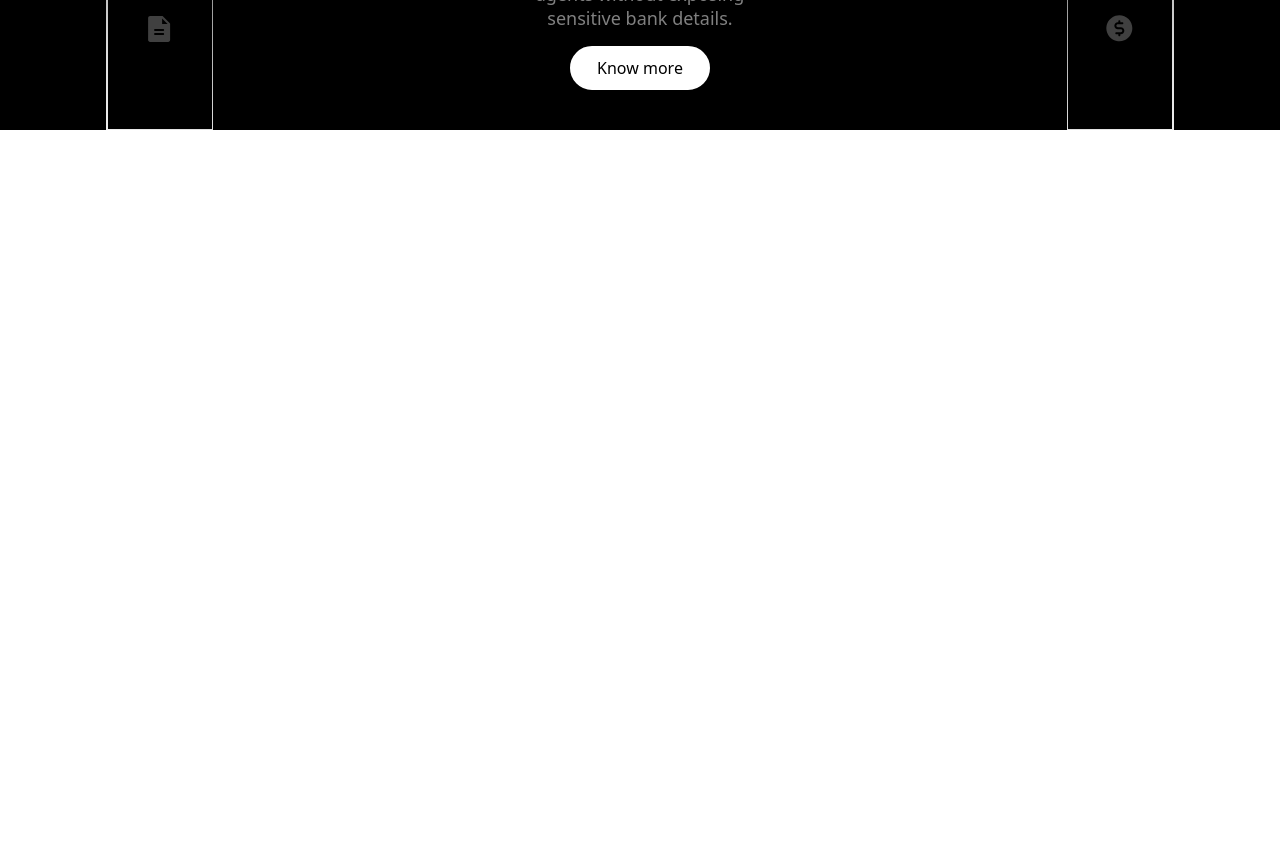
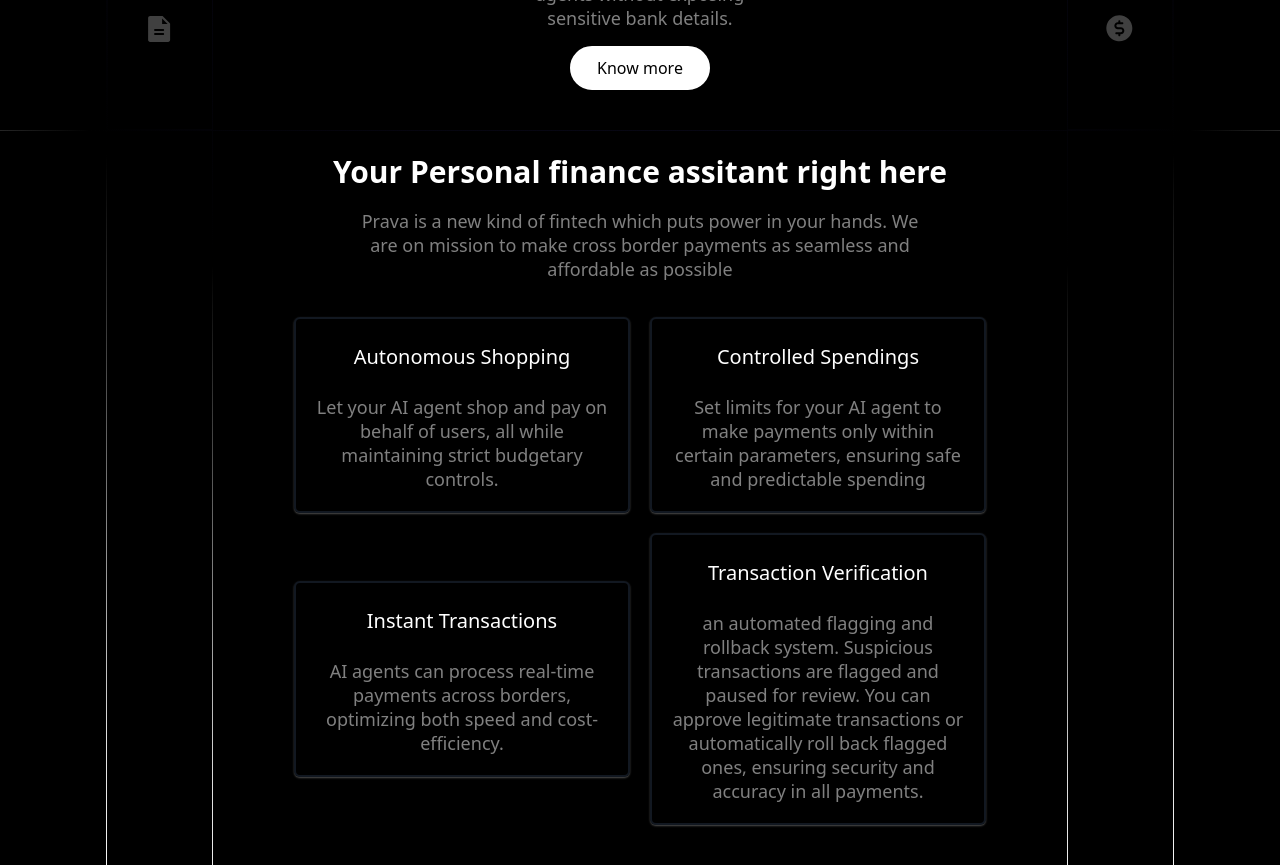
Before and after one commit to mildlycoder/prava-ai, a Next.js app: page / in a window 1280 px wide. Shown: the part 1360-2225 px from the top of the page. Before the commit the page ends 1490 px from the top, so only its background shows below. Built offline with nearby package versions, Linux system fonts and the light colour scheme.

Commit message:
updated hero section

```diff
--- a/app/page.js
+++ b/app/page.js
@@ -2,6 +2,7 @@
 
 import Header from "@/components/layout-components/Header";
 import Link from "next/link";
+import Card from "@/components/home-components/Card";
 export default function Home() {
 
   return (
@@ -11,7 +12,7 @@
         <div className="hidden md:flex col-span-1 min-h-full mr-[1px] bg-black bg-blend-color"></div>
         <div className="hidden md:flex col-span-1 min-h-full mr-[1px] bg-black bg-blend-color"></div>
         <div className="col-span-8 min-h-full  bg-black bg-blend-color flex flex-col items-center justify-start md:p-5">
-          <img src="/hero.svg" />
+          <img className="w-[70%]" src="/hero.svg" />
           <section className="w-[95%] md:w-[60%] text-center flex flex-col gap-4">
             <h1 className="font-bold text-xl md:text-3xl md:leading-[36px]">Unlock a New Power for Your AI Agents: Autonomous Payments</h1>
             <h2 className="text-md md:text-lg opacity-50 leading-[16px] md:leading-[24px] w-[90%] md:w-[50%] mx-auto">Join the Waitlist and Experience the Future of Sending Money Home.</h2>
@@ -63,6 +64,27 @@
         </div>
         <div className="hidden md:flex col-span-1 min-h-full  ml-[1px] bg-black bg-blend-color"></div>
       </section>
+
+      <section className="mx-auto grid grid-col-1 md:grid-cols-12 grid-rows-1 mt-[1px] items-center">
+        <div className="hidden md:flex col-span-1 min-h-full mr-[1px] bg-black bg-blend-color"></div>
+        <div className="hidden md:flex col-span-1 min-h-full mr-[1px] bg-black bg-blend-color"></div>
+        <div className="col-span-8 min-h-full bg-black bg-blend-color p-5 flex flex-col items-center justify-center">
+          <section className="w-full text-center flex flex-col gap-4">
+            <h1 className="font-bold text-3xl leading-[42px]">Your Personal finance assitant right here</h1>
+            <h2 className="text-lg opacity-50 leading-[24px] w-[70%] mx-auto">Prava is a new kind of fintech which puts power in your hands. We are on mission to make cross border payments as seamless and affordable as possible</h2>
+
+            <div className="grid grid-cols-1 md:grid-cols-2 items-center justify-center w-[90%] mx-auto md:p-5 gap-5 md:gap-5">
+              <Card bot={"Autonomous Shopping"} link={"/"} desc={"Let your AI agent shop and pay on behalf of users, all while maintaining strict budgetary controls."} />
+              <Card bot={"Controlled Spendings"} link={"/"} desc={"Set limits for your AI agent to make payments only within certain parameters, ensuring safe and predictable spending"} />
+              <Card bot={"Instant Transactions"} link={"/"} desc={"AI agents can process real-time payments across borders, optimizing both speed and cost-efficiency."} />
+              <Card bot={"Transaction Verification"} link={"/"} desc={"an automated flagging and rollback system. Suspicious transactions are flagged and paused for review. You can approve legitimate transactions or automatically roll back flagged ones, ensuring security and accuracy in all payments."} />
+            </div>
+          </section>
+        </div>
+        <div className="hidden md:flex col-span-1 min-h-full ml-[1px] bg-black bg-blend-color"></div>
+        <div className="hidden md:flex col-span-1 min-h-full ml-[1px] bg-black bg-blend-color"></div>
+      </section>
+
     </main>
   )
 }
--- /dev/null
+++ b/components/home-components/Card.jsx
@@ -0,0 +1,12 @@
+import React from 'react'
+import Link from 'next/link'
+const Card = ({ bot, link, desc }) => {
+  return (
+    <div className='p-5 aspect-video flex flex-col items-center justify-center gap-5 border-gray-800/60 shadow-white/30 shadow-sm border-2 rounded-md'>
+      <h1 className='text-xl leading-[36px]'>{bot}</h1>
+      <h2 className='text-lg text-white/50 leading-[24px]'>{desc}</h2>
+    </div>
+  )
+}
+
+export default Card
```
Also changed, not shown: public/hero.svg.
